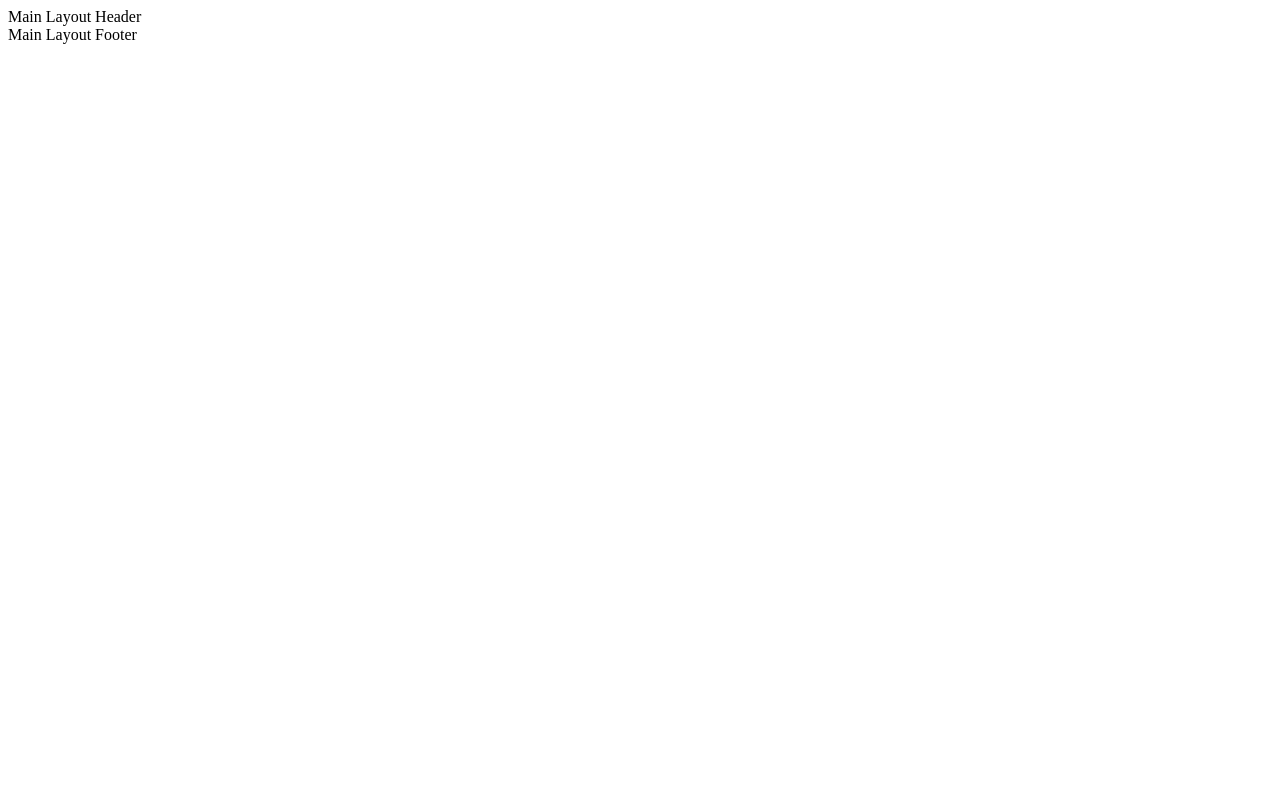
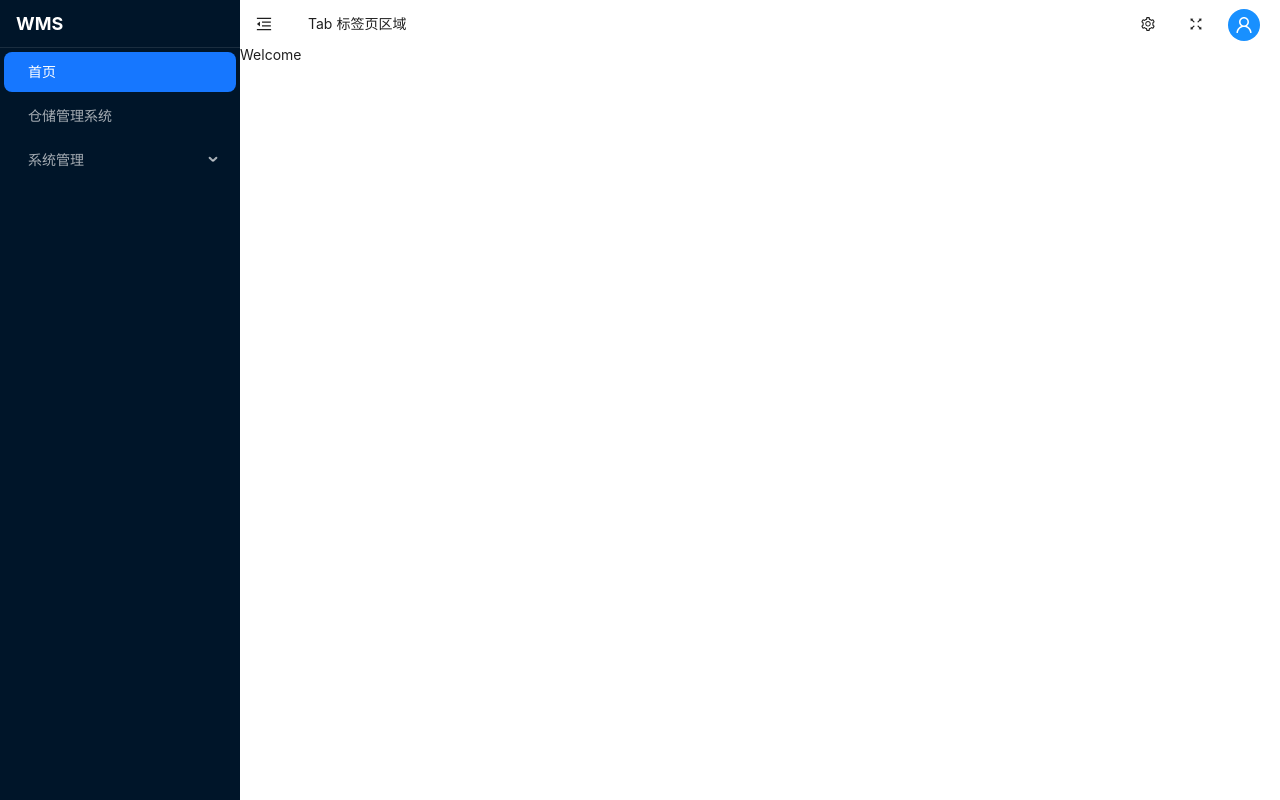
Before and after one commit to liqiongke/FrontArk, a React (Vite) app in the folder apps/web/: page / in a window 1280 px wide. Built offline with nearby package versions, Linux system fonts and the light colour scheme.

Commit message:
feat: 添加内容页布局

```diff
--- a/apps/web/index.html
+++ b/apps/web/index.html
@@ -4,7 +4,67 @@
     <meta charset="UTF-8" />
     <link rel="icon" type="image/svg+xml" href="/vite.svg" />
     <meta name="viewport" content="width=device-width, initial-scale=1.0" />
-    <title>web</title>
+    <title>WMS</title>
+    <style>
+      /* CSS Reset - 清除所有默认样式 */
+      * {
+        margin: 0;
+        padding: 0;
+        box-sizing: border-box;
+        border: none;
+        outline: none;
+      }
+
+      html, body, div, span, applet, object, iframe,
+      h1, h2, h3, h4, h5, h6, p, blockquote, pre,
+      a, abbr, acronym, address, big, cite, code,
+      del, dfn, em, img, ins, kbd, q, s, samp,
+      small, strike, strong, sub, sup, tt, var,
+      b, u, i, center,
+      dl, dt, dd, ol, ul, li,
+      fieldset, form, label, legend,
+      table, caption, tbody, tfoot, thead, tr, th, td,
+      article, aside, canvas, details, embed,
+      figure, figcaption, footer, header, hgroup,
+      menu, nav, output, ruby, section, summary,
+      time, mark, audio, video {
+        margin: 0;
+        padding: 0;
+        border: 0;
+        font-size: 100%;
+        font: inherit;
+        vertical-align: baseline;
+      }
+
+      /* HTML5 display-role reset for older browsers */
+      article, aside, details, figcaption, figure,
+      footer, header, hgroup, menu, nav, section {
+        display: block;
+      }
+
+      body {
+        line-height: 1;
+      }
+
+      ol, ul {
+        list-style: none;
+      }
+
+      blockquote, q {
+        quotes: none;
+      }
+
+      blockquote:before, blockquote:after,
+      q:before, q:after {
+        content: '';
+        content: none;
+      }
+
+      table {
+        border-collapse: collapse;
+        border-spacing: 0;
+      }
+    </style>
   </head>
   <body>
     <div id="root"></div>
--- a/apps/web/package.json
+++ b/apps/web/package.json
@@ -11,7 +11,7 @@
   },
   "dependencies": {
     "@ant-design/icons": "^6.1.0",
-    "antd": "^5.29.0",
+    "antd": "5.29.0",
     "framework": "workspace:*",
     "react": "^19.2.0",
     "react-dom": "^19.2.0",
@@ -27,6 +27,7 @@
     "eslint-plugin-react-hooks": "^5.2.0",
     "eslint-plugin-react-refresh": "^0.4.24",
     "globals": "^16.5.0",
+    "less": "^4.4.2",
     "typescript": "~5.9.3",
     "typescript-eslint": "^8.46.3",
     "vite": "^7.2.2",
--- a/apps/web/src/layouts/LoginLayout.tsx
+++ /dev/null
@@ -1,15 +0,0 @@
-import { Outlet } from 'react-router-dom';
-
-const LoginLayout = () => {
-  return (
-    <div>
-      <header>Login Layout Header</header>
-      <main>
-        <Outlet />
-      </main>
-      <footer>Login Layout Footer</footer>
-    </div>
-  );
-};
-
-export default LoginLayout;
--- a/apps/web/src/layouts/MainLayout.tsx
+++ /dev/null
@@ -1,15 +0,0 @@
-import { Outlet } from 'react-router-dom';
-
-const MainLayout = () => {
-  return (
-    <div>
-      <header>Main Layout Header</header>
-      <main>
-        <Outlet />
-      </main>
-      <footer>Main Layout Footer</footer>
-    </div>
-  );
-};
-
-export default MainLayout;
--- /dev/null
+++ b/apps/web/src/layouts/login/LoginLayout.tsx
@@ -0,0 +1,17 @@
+const LoginLayout = () => {
+  return (
+    <div style={{
+      display: 'flex',
+      justifyContent: 'center',
+      alignItems: 'center',
+      height: '100vh',
+      width: '100vw',
+      fontSize: '2rem',
+      fontWeight: 'bold'
+    }}>
+      Login Page
+    </div>
+  );
+};
+
+export default LoginLayout;
--- /dev/null
+++ b/apps/web/src/layouts/main/MainLayout.tsx
@@ -0,0 +1,124 @@
+import { useState } from 'react';
+import { Outlet } from 'react-router-dom';
+import { Layout, Menu, Button, Avatar, Dropdown, Space, theme } from 'antd';
+import { MenuFoldOutlined, MenuUnfoldOutlined, FullscreenOutlined, SettingOutlined, UserOutlined } from '@ant-design/icons';
+import './styles.less';
+
+const { Header, Sider, Content } = Layout;
+
+const MainLayout = () => {
+  const [collapsed, setCollapsed] = useState(false);
+  const [selectedKey, setSelectedKey] = useState('home');
+
+  const {
+    token: { colorBgContainer },
+  } = theme.useToken();
+
+  // 菜单数据示例
+  const menuItems = [
+    {
+      key: 'home',
+      label: '首页',
+    },
+    {
+      key: 'dashboard',
+      label: '仓储管理系统',
+    },
+    {
+      key: 'system',
+      label: '系统管理',
+      children: [
+        {
+          key: 'users',
+          label: '用户管理',
+        },
+        {
+          key: 'roles',
+          label: '角色管理',
+        },
+      ],
+    },
+  ];
+
+  // 用户菜单
+  const userMenuItems = [
+    {
+      key: 'profile',
+      label: '个人中心',
+    },
+    {
+      key: 'settings',
+      label: '设置',
+    },
+    {
+      key: 'logout',
+      label: '退出登录',
+    },
+  ];
+
+  return (
+    <Layout className="main-layout">
+      {/* 左侧布局 */}
+      <Sider trigger={null} collapsible collapsed={collapsed} width={240} className="main-sider">
+        {/* Logo 区域 */}
+        <div className="logo">
+          <div className="logo-text">WMS</div>
+        </div>
+
+        {/* 菜单区域 */}
+        <Menu
+          theme="dark"
+          mode="inline"
+          selectedKeys={[selectedKey]}
+          onSelect={({ key }) => setSelectedKey(key)}
+          items={menuItems}
+        />
+      </Sider>
+
+      {/* 右侧布局 */}
+      <Layout>
+        {/* 右上角标题栏 */}
+        <Header className="main-header" style={{ background: colorBgContainer }}>
+          {/* 折叠展开按钮 */}
+          <Button
+            type="text"
+            icon={collapsed ? <MenuUnfoldOutlined /> : <MenuFoldOutlined />}
+            onClick={() => setCollapsed(!collapsed)}
+            className="trigger-button"
+          />
+
+          {/* Tab 标签页占位 */}
+          <div className="tab-area">
+            {/* 这里可以放置 Tabs 组件 */}
+            <div className="tab-content">
+              Tab 标签页区域
+            </div>
+          </div>
+
+          {/* 用户信息区域 */}
+          <div className="user-area">
+            <Space size="middle">
+              <Button type="text" icon={<SettingOutlined />} />
+              <Button type="text" icon={<FullscreenOutlined />} />
+              <Dropdown menu={{ items: userMenuItems }} placement="bottomRight">
+                <Avatar style={{ backgroundColor: '#1890ff' }} icon={<UserOutlined />} />
+              </Dropdown>
+            </Space>
+          </div>
+        </Header>
+
+        {/* 路由页面区域 */}
+        <Content
+          className="main-content"
+          style={{
+            background: colorBgContainer,
+          }}
+        >
+          <Outlet />
+        </Content>
+      </Layout>
+    </Layout>
+  );
+};
+
+export default MainLayout;
--- /dev/null
+++ b/apps/web/src/layouts/main/styles.less
@@ -0,0 +1,57 @@
+// MainLayout 样式文件
+.main-layout {
+  min-height: 100vh;
+  user-select: none;
+}
+
+// 左侧边栏
+.main-sider {
+  .logo {
+    height: 48px;
+    display: flex;
+    align-items: center;
+    padding: 0 16px;
+    border-bottom: 1px solid rgba(255, 255, 255, 0.1);
+
+    .logo-text {
+      color: white;
+      font-size: 18px;
+      font-weight: bold;
+    }
+  }
+}
+
+// 顶部导航栏
+.main-header {
+  height: 48px;
+  padding: 0;
+  display: flex;
+  align-items: center;
+  justify-content: space-between;
+
+  .trigger-button {
+    font-size: 16px;
+    width: 48px;
+    height: 48px;
+  }
+
+  .tab-area {
+    flex: 1;
+    padding-left: 20px;
+
+    .tab-content {
+      height: 100%;
+      display: flex;
+      align-items: center;
+    }
+  }
+
+  .user-area {
+    padding-right: 20px;
+  }
+}
+
+// 内容区域
+.main-content {
+  min-height: 280px;
+}
--- /dev/null
+++ b/apps/web/src/pages/[...all].tsx
@@ -0,0 +1,15 @@
+const ErrorPage = () => {
+  return (
+    <div style={{
+      display: 'flex',
+      justifyContent: 'center',
+      alignItems: 'center',
+      fontSize: '24px',
+      textAlign: 'center'
+    }}>
+      <h1>错误的路由信息</h1>
+    </div>
+  );
+};
+
+export default ErrorPage;
```
Also changed, not shown: apps/web/src/main.tsx (+2 -6 lines), 1 other file (tests, documents, lock files or other folders).
